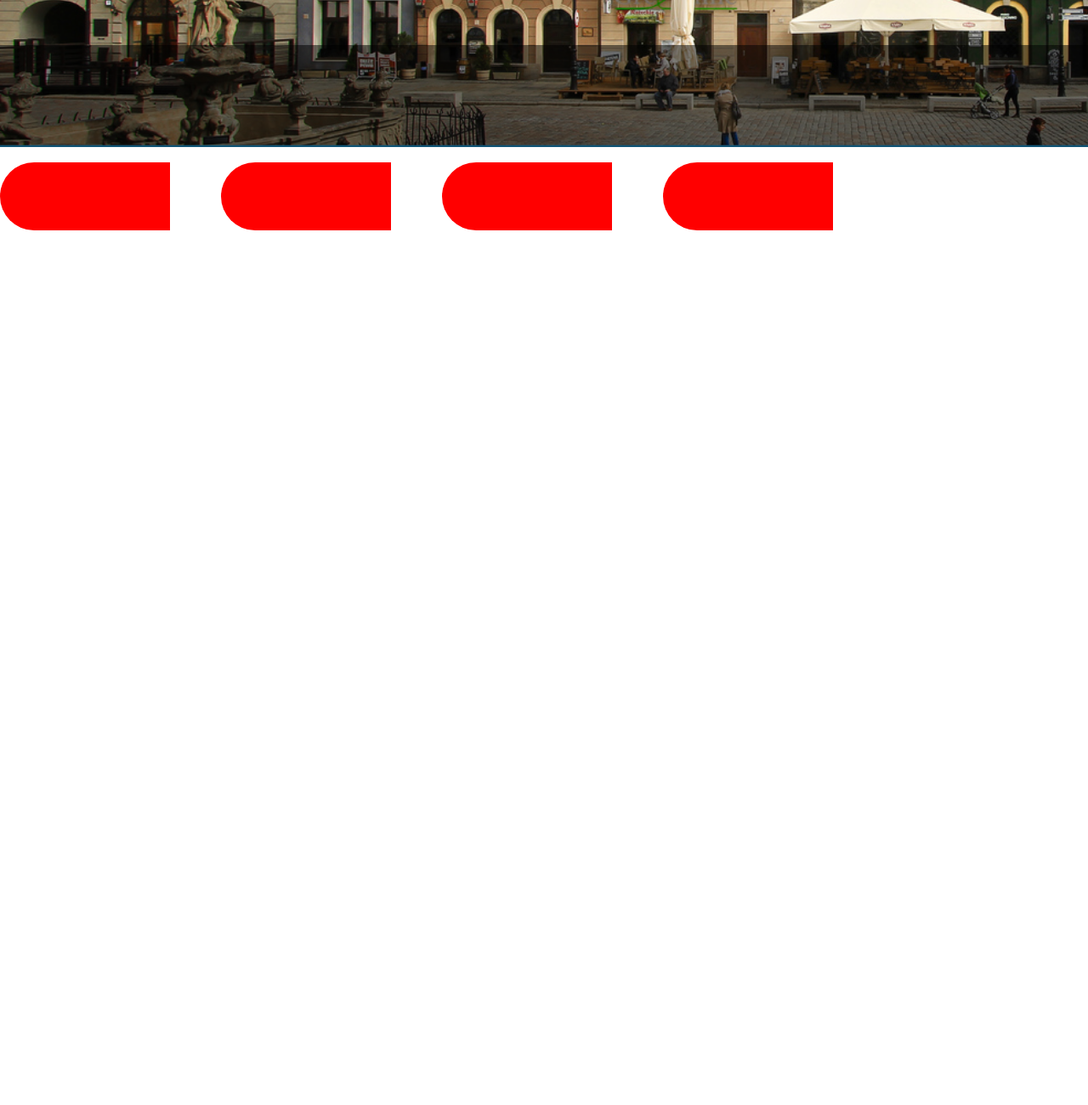
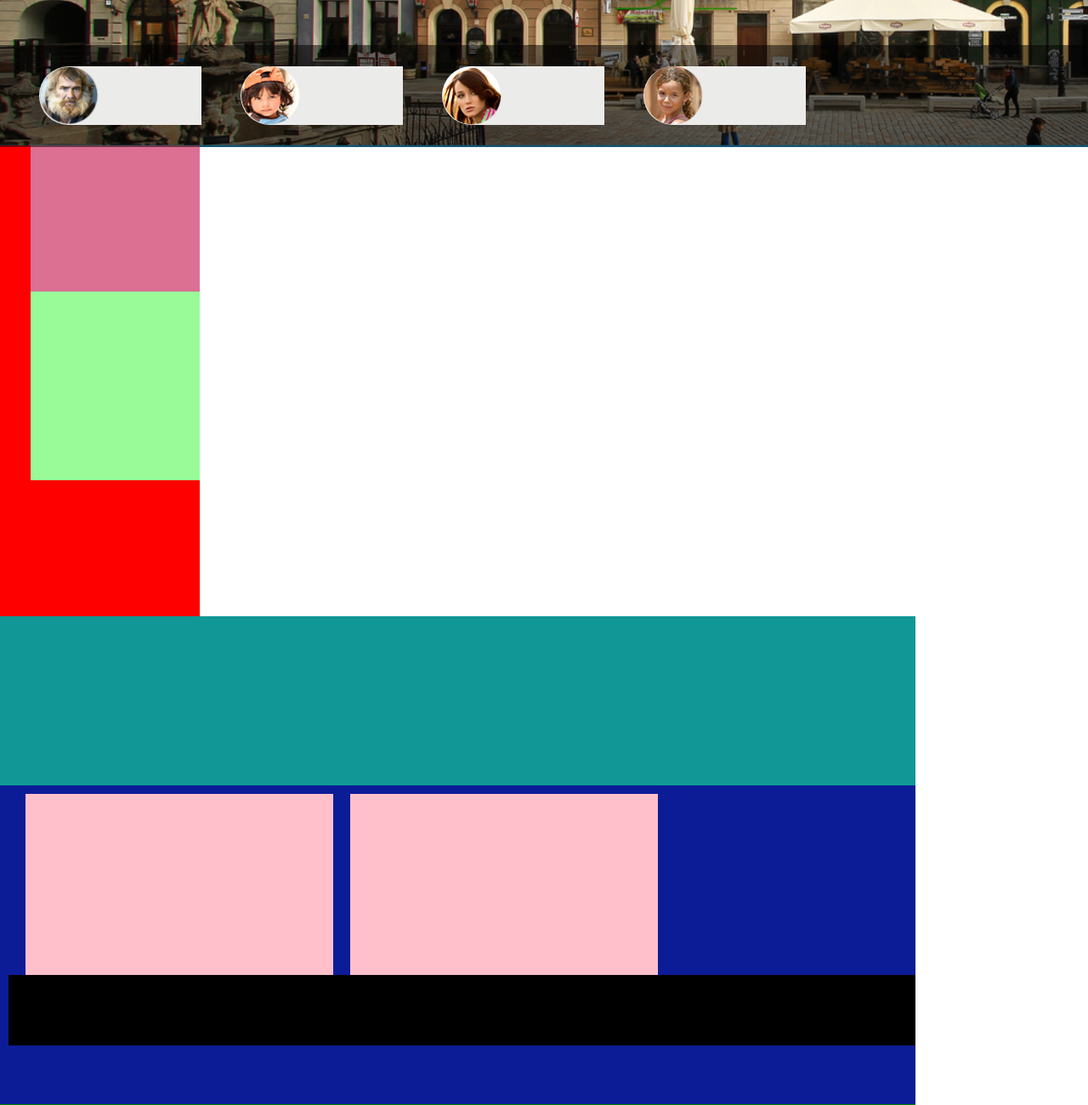
Before and after one commit to OlgaOrlova/Poznan, a plain HTML site: page testProject/text.html in a window 1280 px wide. Shown: the part 536-1836 px from the top of the page at 85% size. Before the commit the page ends 807 px from the top, so only its background shows below. Drawn offline with Linux system fonts and the light colour scheme.

Commit message:
blocks adoptation

```diff
--- a/testProject/css/style.css
+++ b/testProject/css/style.css
@@ -1,5 +1,7 @@
 /*navBar*/
-
+body {
+    background-color: #ffffff;
+}
 .navBar {
     background-color: #ffffff;
 }
@@ -54,6 +56,7 @@ header {
 }
 
 /* end navBar*/
+/*section 1*/
 #main-content {
     position: relative;
     z-index: 1;
@@ -65,6 +68,7 @@ header {
 }
 
 #blocBar {
+    z-index: 1;
     bottom: 0;
     position: absolute;
     height: 120px;
@@ -72,18 +76,94 @@ header {
     background-color: rgba(0, 0, 0, 0.5);
 }
 
+#d {
+    z-index: 2;
+    position: absolute;
+    bottom: 0;
+    width: inherit;
+    padding-left: 46px;
+    padding-bottom: 26px;
+}
 .notice {
+    padding: 0;
+    float: left;
     z-index: 3;
-    margin-right: 60px;
-    margin-top: 20px;
-    float: left;
-    height: 80px;
-    width: 200px;
-    background: red;
+    margin-right: 46px;
+    top: 0;
+    height: 69px;
+    width: 191px;
+    background: #ebebea;
     border-top-left-radius: 50px 50px;
     border-bottom-left-radius: 50px 50px;
 }
 
+/*end section 1*/
+/*start section 2*/
+
+/*#sectionTwo{*/
+
+/*height: 565px;*/
+/*background-color: yellow;*/
+/*}*/
+#leftColumn {
+    padding: 0 0 0 36px;
+    background: red;
+    height: 564px;
+    width: 235px;
+}
+
+#meinColumn {
+    z-index: 4;
+    margin-right: 37px;
+    margin-top: -10px;
+    height: 575px;
+    width: 748px;
+    background: green;
+    padding: 0;
+}
+
+#leftColumnFirst {
+    height: 172px;
+    width: auto;
+    background: palevioletred;
+    margin: 0;
+}
+
+#leftColumnSecond {
+    height: 222px;
+    width: auto;
+    background: palegreen;
+}
+
+#meinColumn1 {
+    height: 199px;
+    width: auto;
+    background: #109796;
+    margin: 0;
+}
+
+#meinColumn2 {
+    height: 375px;
+    width: auto;
+    background: #0c1c97;
+    margin: 0;
+    padding-top: 10px;
+    padding-left: 10px;
+}
+
+.infoBlock {
+    background-color: pink;
+    margin-left: 20px;
+    width: 362px;
+    height: 213px;
+}
+
+#baner {
+    background-color: black;
+    height: 83px;
+}
+
+/*end section 2*/
 @media (min-width: 1200px) {
     #main-content {
         position: relative;
@@ -119,6 +199,61 @@ header {
         width: 90px;
         height: 30px;
     }
+
+    .noticeImg {
+        height: 69px;
+    }
+
+    .notice {
+        text-align: left;
+        background: #ebebea;
+        height: 69px;
+        width: 191px;
+    }
+
+    #meinColumn {
+        z-index: 4;
+        margin-right: 37px;
+        margin-top: -10px;
+        height: 575px;
+        width: 1077px;
+        background: green;
+    }
+}
+
+@media (min-width: 992px)and (max-width: 1124px) {
+    #main-content {
+        position: relative;
+        padding: 2px 0px 0px 0px;
+        z-index: 1;
+        background-color: #22aaec;
+        width: 100%;
+        height: 515px;
+
+    }
+
+    .imageMain {
+        width: 1199px;
+        height: 511px;
+        background-image: url("../images/main-img1_5.png");
+    }
+
+    #blocBar {
+        bottom: 0;
+        position: absolute;
+        height: 120px;
+        width: 1199px;
+        background-color: rgba(0, 0, 0, 0.5);
+    }
+
+    #meinColumn {
+        z-index: 4;
+        margin-right: 37px;
+        margin-top: -10px;
+        height: 575px;
+        width: 836px;
+        background: green;
+    }
 }
 
 @media (min-width: 992px)and (max-width: 1199px) {
@@ -145,4 +280,56 @@ header {
         width: 1199px;
         background-color: rgba(0, 0, 0, 0.5);
     }
+
+    #meinColumn {
+        z-index: 4;
+        margin-right: 37px;
+        margin-top: -10px;
+        height: 575px;
+        width: 700px;
+        background: green;
+    }
+
 }
+
+@media (min-width: 768px)and (max-width: 991px) {
+    .notice {
+        height: 40px;
+        width: 150px;
+    }
+
+    .noticeImg {
+        height: 40px;
+    }
+
+    #meinColumn {
+        z-index: 4;
+        margin-right: 37px;
+        margin-top: -10px;
+        height: 575px;
+        width: 660px;
+        background: green;
+    }
+}
+
+@media (max-width: 767px) {
+    .notice {
+        background: #ebebea;
+        height: 40px;
+        width: 120px;
+    }
+
+    .noticeImg {
+        height: 40px;
+    }
+
+    #meinColumn {
+        z-index: 4;
+        margin-right: 37px;
+        margin-top: -10px;
+        height: 575px;
+        width: 400px;
+        background: green;
+    }
+
+}
--- a/testProject/text.html
+++ b/testProject/text.html
@@ -45,11 +45,34 @@
     <!--<img src="images/загруженное.jpg" width="1100px "  height="450px" ;class="s">-->
     <img class="imageMain" src="images/main-img.png" width="1020" height="435">
     <div id="blocBar"></div>
-<div class="notice"></div>
-<div class="notice"></div>
-<div class="notice"></div>
-<div class="notice"></div>
+    <div id="d">
+        <div class="notice "><img src="images/person/person01.png" class="noticeImg"></div>
+        <div class="notice "><img src="images/person/person02.png" class="noticeImg"></div>
+        <div class="notice "><img src="images/person/person03.png" class="noticeImg"></div>
+        <div class="notice "><img src="images/person/person04.png" class="noticeImg"></div>
+    </div>
+
+    <div id="leftColumn" class=" col-lg-6 col-sm-6 col-xs-6">
+        <div id="leftColumnFirst"></div>
+        <div id="leftColumnSecond"></div>
+    </div>
+    <div id="meinColumn" class="col-lg-6 col-sm-6 col-xs-6">
+        <div id="meinColumn1"></div>
+        <div id="meinColumn2">
+            <div class="col-lg-6 col-sm-6 col-xs-6 infoBlock"></div>
+            <div class="col-lg-6 col-sm-6 col-xs-6 infoBlock"></div>
+            <div class="col-lg-12 col-sm-12 col-xs-12" id="baner"></div>
+        </div>
+    </div>
 </section>
+<!--<section id="sectionTwo">-->
+<!--<div id="leftColumn" class="col-md-6 col-sm-6" >-->
+<!--</div>-->
+<!--<div id="meinColumn" class="col-md-6 col-sm-6">-->
+
+<!--</div>-->
+
+<!--</section>-->
 
 
 <script src="js/jquery-2.1.4.min.js"></script>
```
